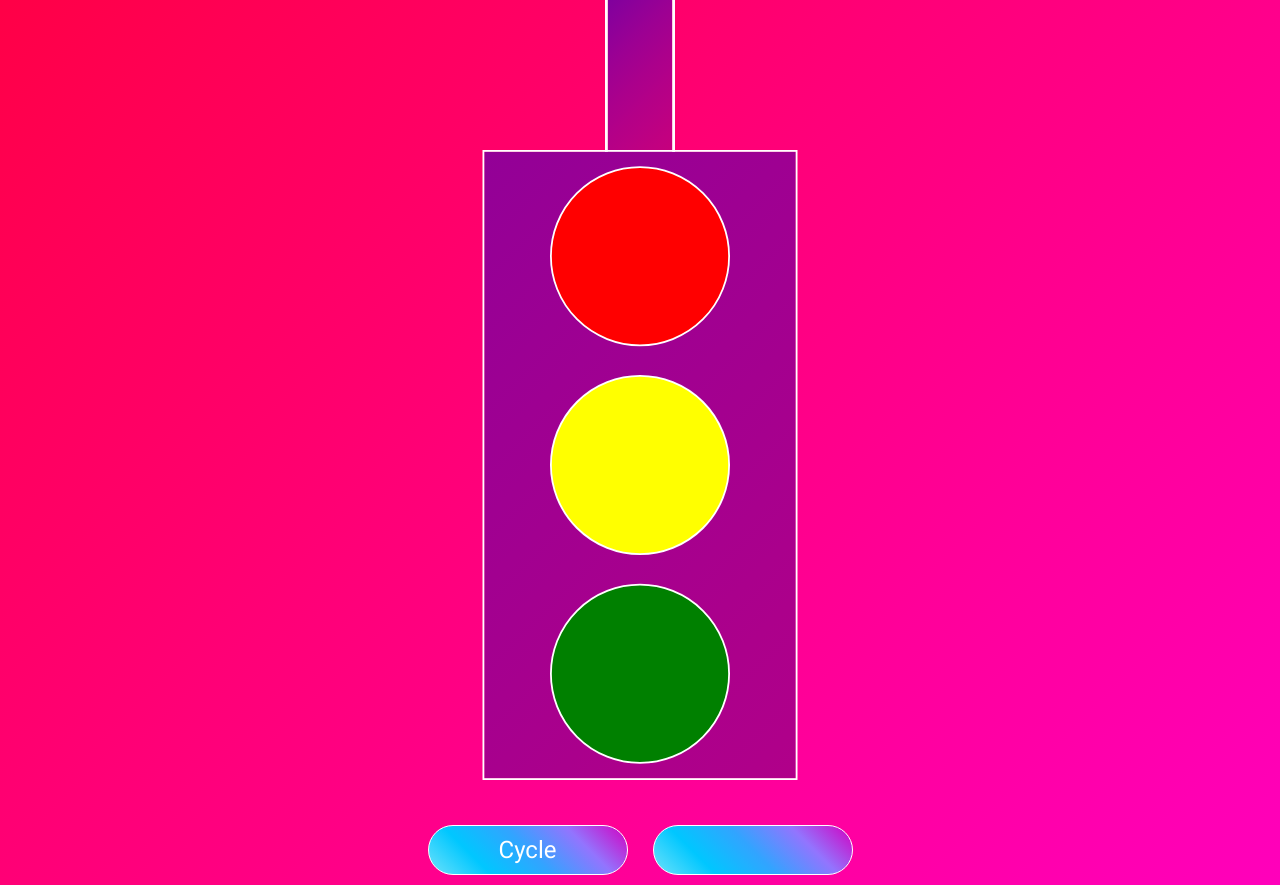
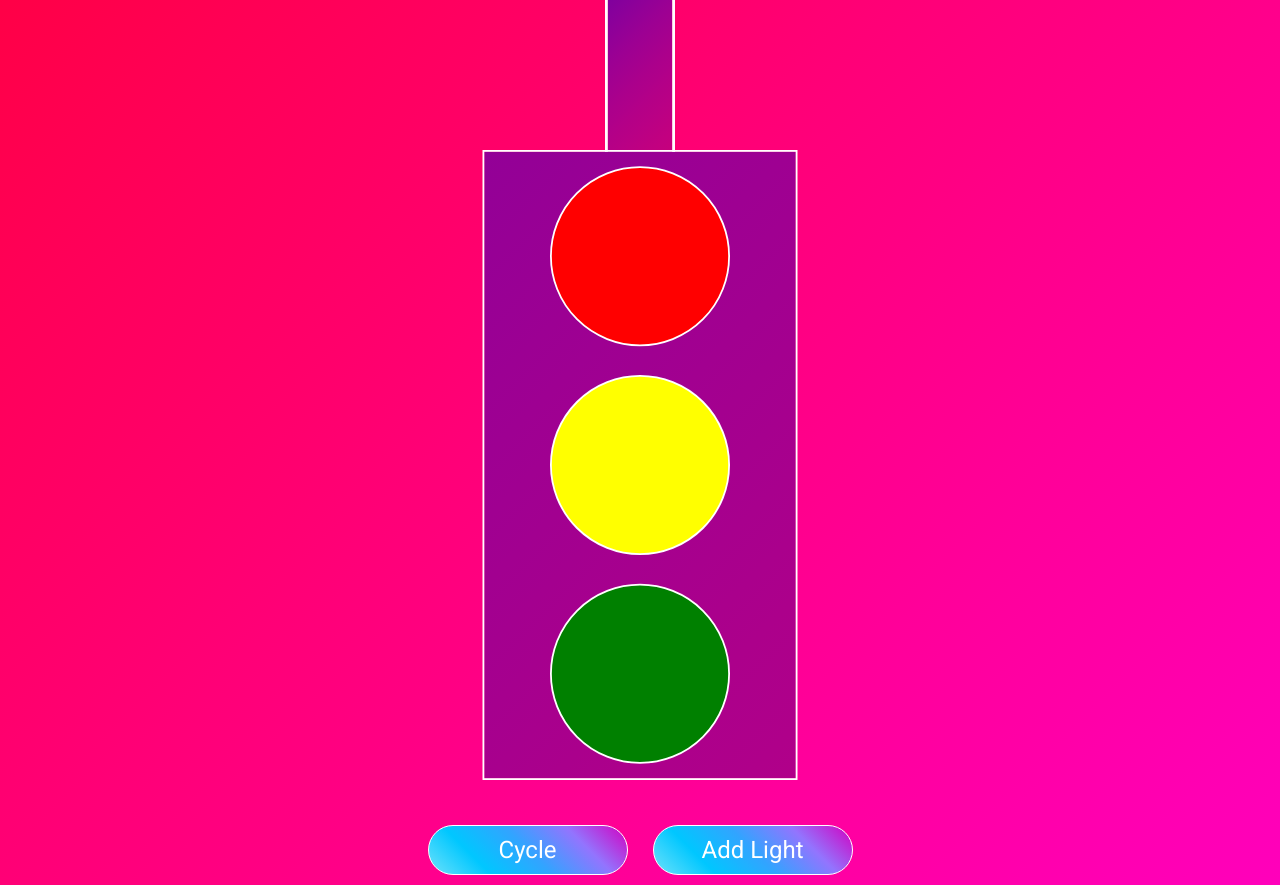
Before and after one commit to UmiKami/traffic-light-react-useState-proj, a React (Create React App) app: page / in a window 1280 px wide. Built offline with nearby package versions, Linux system fonts and the light colour scheme.

Commit message:
some lines

```diff
--- a/src/TrafficLight.jsx
+++ b/src/TrafficLight.jsx
@@ -68,7 +68,9 @@ const TrafficLight = () => {
 				>
 					Cycle
 				</button>
-                <button className="btn" onClick={()=>addLight}></button>
+                <button className="btn" onClick={()=>addLight}>
+                    Add Light
+                </button>
 			</section>
 		</div>
 	);
```
